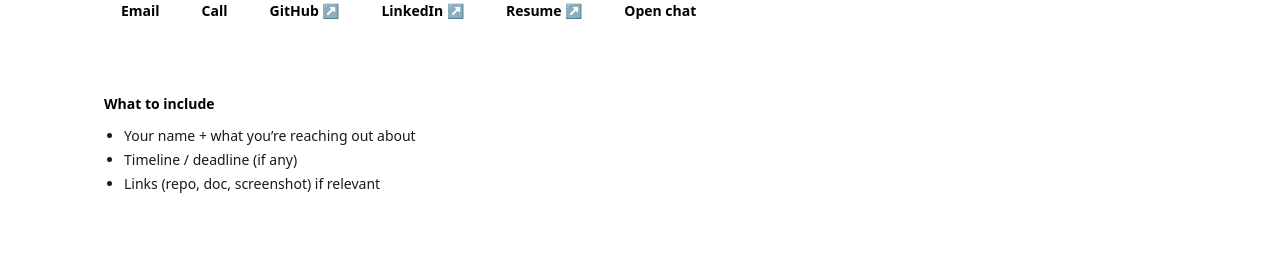
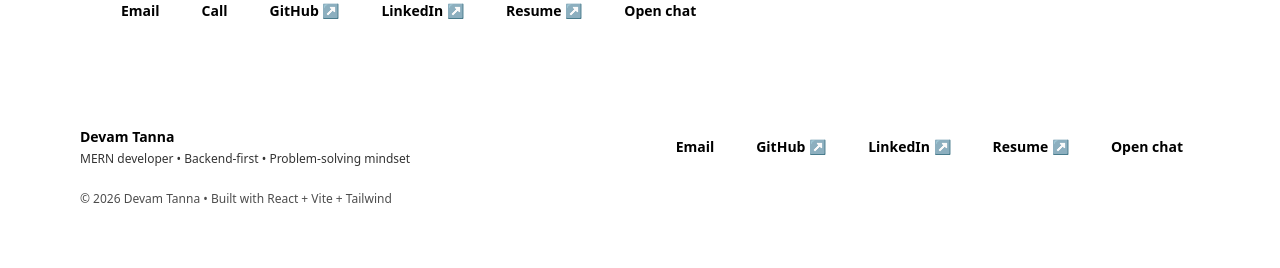
Before and after one commit to devam1912/Portfolio, a React (Vite) app: page /contact in a window 1280 px wide. Shown: the part 211-479 px from the top of the page. Built offline with nearby package versions, Linux system fonts and the light colour scheme; no server answers; the HTML template or start-up script is replaced by a standard one.

Commit message:
Update Contact.jsx

```diff
--- a/src/pages/Contact.jsx
+++ b/src/pages/Contact.jsx
@@ -61,14 +61,7 @@ export default function Contact() {
         </div>
       </div>
 
-      <div className="rounded-3xl glass p-6">
-        <div className="text-sm font-semibold">What to include</div>
-        <ul className="mt-3 list-disc space-y-1 pl-5 text-sm opacity-90">
-          <li>Your name + what you’re reaching out about</li>
-          <li>Timeline / deadline (if any)</li>
-          <li>Links (repo, doc, screenshot) if relevant</li>
-        </ul>
-      </div>
+
     </section>
   );
 }
```
